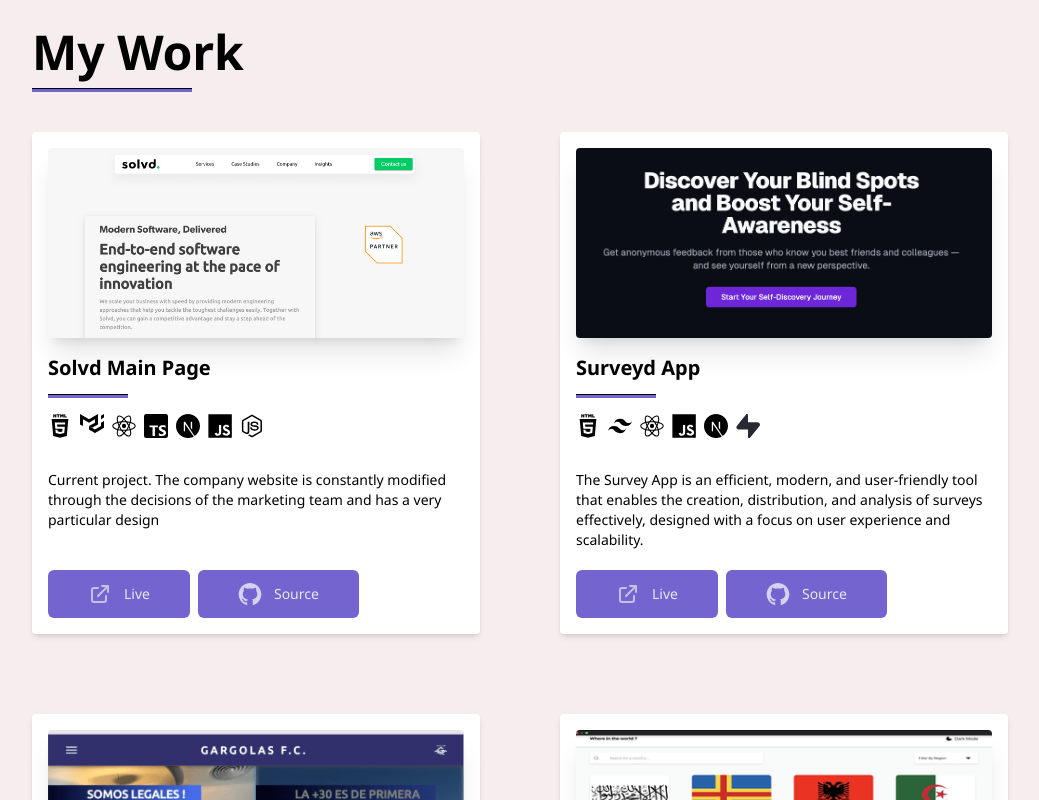
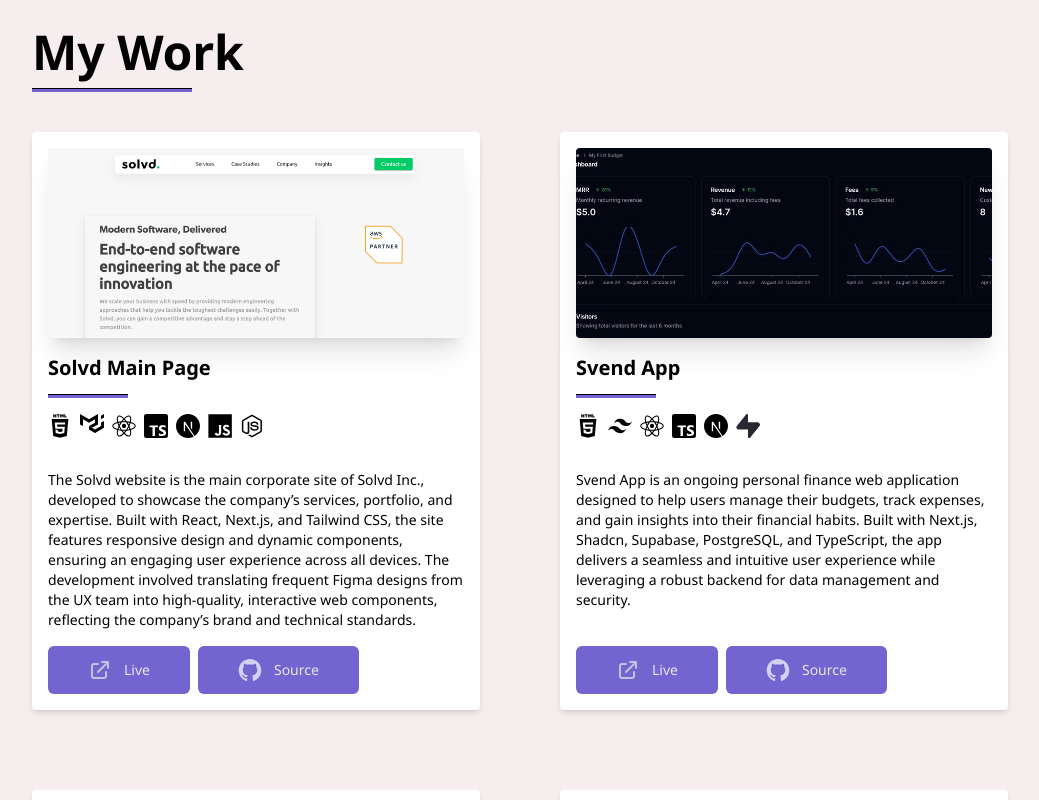
Before and after one commit to JulianOviedo/Portfolio2.0, a React (Vite) app: page / in a window 1280 px wide. Shown: the part 4480-5280 px from the top of the page, without its empty margins (120-1159 px from the left). Built offline with nearby package versions, Linux system fonts and the light colour scheme.

Commit message:
add svend app project

```diff
--- a/src/components/ProyectCard.tsx
+++ b/src/components/ProyectCard.tsx
@@ -18,7 +18,8 @@
   urlDeploy,
 }: ProyectCardProps) => {
   return (
-    <article className="h-540 w-full shadow-md rounded bg-white dark:bg-bg-dark-prycard p-4 mt-10 lg:mt-0 lg:max-w-[600px]">
+    <article className="h-full w-full shadow-md rounded bg-white dark:bg-bg-dark-prycard p-4 mt-10 lg:mt-0 lg:max-w-[600px] flex flex-col">
+      <div className="flex-1">
         <img
           src={img}
           alt={title}
@@ -27,18 +28,17 @@
         <h4 className="font-bold text-xl mt-4 mb-2">{title}</h4>
         <hr className="w-20 h-1 bg-primary mt-3 " />
         <div className="mb-8 mt-4 flex flex-row gap-2 flex-wrap">
-        {technologies.map((techlogo, index) => {
-          return (
+          {technologies.map((techlogo, index) => (
             <div className="w-6" key={index}>
               {techlogo}
             </div>
-          );
-        })}
+          ))}
         </div>
-      <p className="mb-10 font-extralight text-sm lg:mb-0 lg:h-[100px] dark:text-disabled">
+        <p className="mb-10 font-extralight text-sm lg:mb-0 lg:h-auto dark:text-disabled">
           {description}
         </p>
-      <div className="flex flex-row gap-2 text-sm ">
+      </div>
+      <div className="flex flex-row gap-2 text-sm mt-auto pt-4">
         {urlDeploy && (
           <a
             href={urlDeploy}
--- a/src/components/ProyectsSection.tsx
+++ b/src/components/ProyectsSection.tsx
@@ -10,7 +10,15 @@
                 urlDeploy={'https://www.solvd.com/'}
                 urlGithub={'https://github.com/solvdinc/solvd-website-frontend'}
                 technologies={[<HtmlIcon />, <MaterialUILogo />, <ReactLogo />, <TypescriptIcon />, <NextLogo/>, <JavascriptIcon/>, <NodeLogo/>]}
-                description="Current project. The company website is constantly modified through the decisions of the marketing team and has a very particular design"
+                description="The Solvd website is the main corporate site of Solvd Inc., developed to showcase the company’s services, portfolio, and expertise. Built with React, Next.js, and Tailwind CSS, the site features responsive design and dynamic components, ensuring an engaging user experience across all devices. The development involved translating frequent Figma designs from the UX team into high-quality, interactive web components, reflecting the company’s brand and technical standards."
+            />
+            <ProyectCard
+                img={"/svend-app.png"}
+                title={"Svend App"}
+                technologies={[<HtmlIcon />, <TailwindIcon />, <ReactLogo />, <TypescriptIcon />, <NextLogo/>, <SupabaseIcon/>]}
+                urlGithub={'https://github.com/topsoft-consulting/svend'}
+                urlDeploy={'https://my.svend.app/'}
+                description="Svend App is an ongoing personal finance web application designed to help users manage their budgets, track expenses, and gain insights into their financial habits. Built with Next.js, Shadcn, Supabase, PostgreSQL, and TypeScript, the app delivers a seamless and intuitive user experience while leveraging a robust backend for data management and security."
             />
             <ProyectCard
                 img={"/surveydApp.png"}
@@ -61,14 +69,14 @@
                 technologies={[<HtmlIcon />, <TailwindIcon />, <JavascriptIcon />]}
                 description="Copy of the official landing of Tesla."
             />
-            <ProyectCard
+            {/* <ProyectCard
                 img={"/old-portfolio.png"}
                 title={"Portfolio v1.0"}
                 urlGithub={'https://github.com/JulianOviedo/Portfolio'}
                 urlDeploy={'https://julianoviedo-portfolio.vercel.app/'}
                 technologies={[<HtmlIcon />, <MaterialUILogo />, <JavascriptIcon />, <ReactLogo />]}
                 description="Old Portfolio"
-            />
+            /> */}
         </div>
     )
 }
```
Also changed, not shown: public/svend-app.png (renamed from public/svend-app.jpg). Lines whose indentation alone changed are shown as unchanged.
